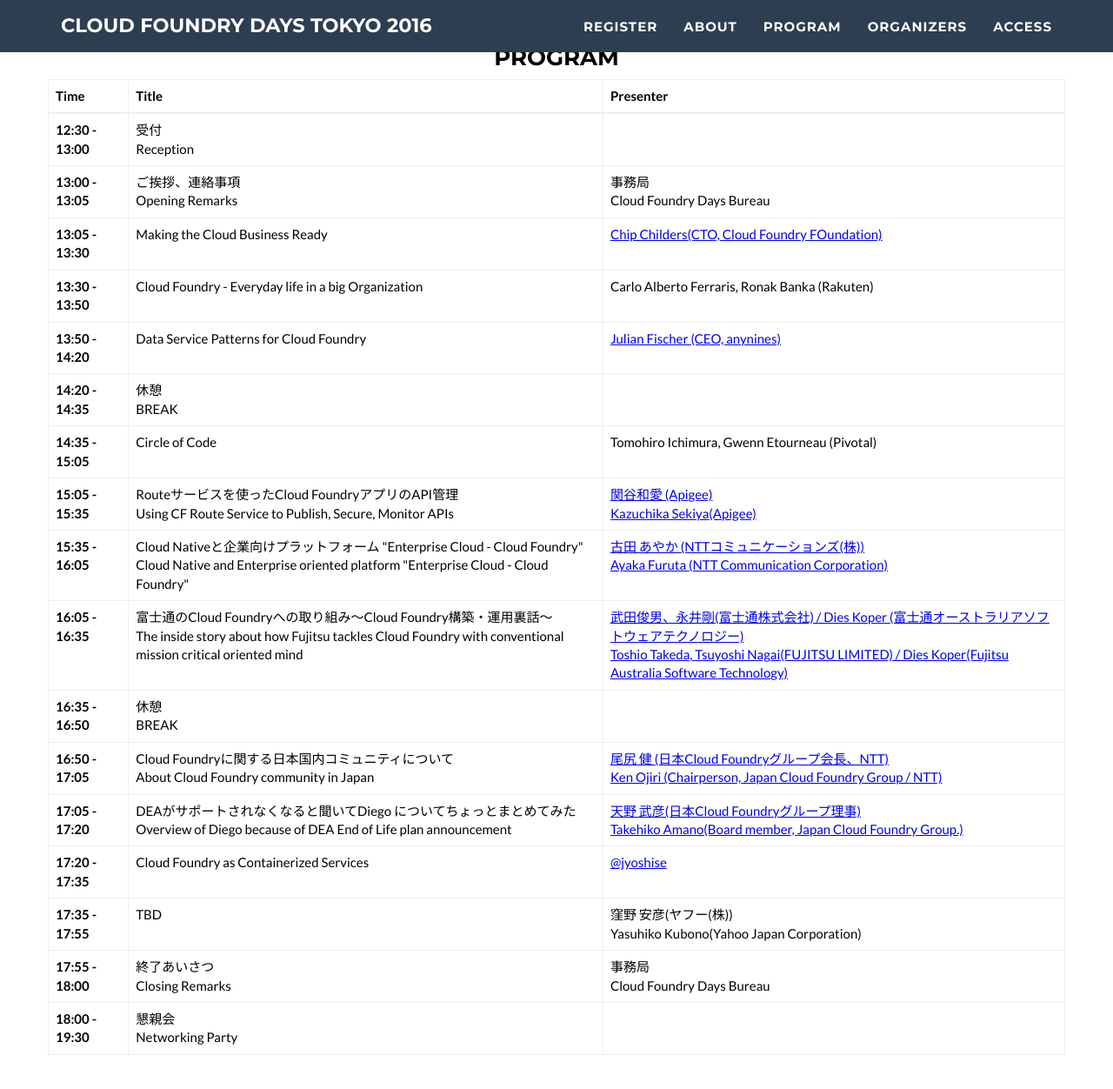
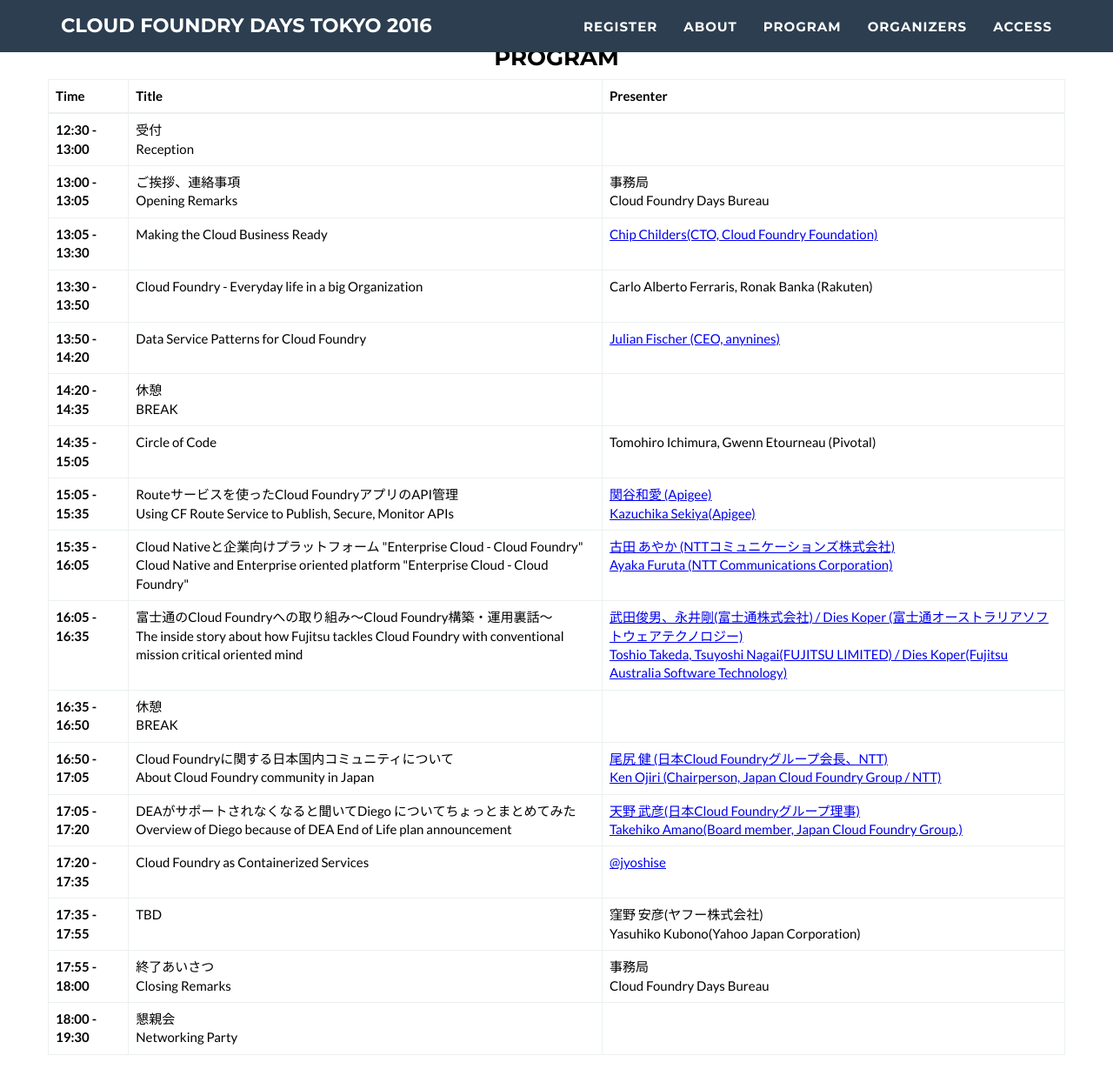
Before and after one commit to CloudFoundryDaysTokyo/2016, a Jekyll site: the page built from index.html, in a window 1280 px wide and 1400 px high, scrolled down 1704 px. Shown: the top 1252 px of the window at 87% size. Built offline with Jekyll 4.4.1, drawn with Linux system fonts in a browser that asks for light colours.

Commit message:
update organization names

```diff
--- a/_includes/program.html
+++ b/_includes/program.html
@@ -29,7 +29,7 @@
             <tr>
               <th scope="row">13:05 - 13:30</th>
               <td>Making the Cloud Business Ready</td>
-              <td><a href="JavaScript:void(0)" onclick="popWindow('img/chipchilders.png', 'Chip Childers (CTO, Cloud Foundry Foundation)', 'Initially, cloud technologies were all about the infrastructure. But infrastructure is a funny thing. Because infrastructure becomes a commodity. This is why we\'re at the edge of Cloud hitting its peak - and its first best use - via the platform layer. Chip Childers will discuss the future of cloud technologies, what drives enterprises to adopt these technologies in droves, and which development languages matter now, more than ever - and why.'); return false">Chip Childers(CTO, Cloud Foundry FOundation)</a></td>
+              <td><a href="JavaScript:void(0)" onclick="popWindow('img/chipchilders.png', 'Chip Childers (CTO, Cloud Foundry Foundation)', 'Initially, cloud technologies were all about the infrastructure. But infrastructure is a funny thing. Because infrastructure becomes a commodity. This is why we\'re at the edge of Cloud hitting its peak - and its first best use - via the platform layer. Chip Childers will discuss the future of cloud technologies, what drives enterprises to adopt these technologies in droves, and which development languages matter now, more than ever - and why.'); return false">Chip Childers(CTO, Cloud Foundry Foundation)</a></td>
             </tr>
             <tr>
               <th scope="row">13:30 - 13:50</th>
@@ -59,7 +59,7 @@
             <tr>
               <th scope="row">15:35 - 16:05</th>
               <td>Cloud Nativeと企業向けプラットフォーム "Enterprise Cloud - Cloud Foundry"<br>Cloud Native and Enterprise oriented platform "Enterprise Cloud - Cloud Foundry"</td>
-              <td><a href="JavaScript:void(0)" onclick="popWindow('img/ayaka.jpg', 'Ayaka Furuta (NTT Communications Corporation)', 'アジャイル, DevOps, マイクロサービス, コンテナ等、システム開発の新たな潮流が生まれています。Cloud Foundry は、このCloud Nativeと呼ばれるこの変化に対応する最適なプラットフォームです。この新しい潮流と、NTT Comの５年以上にわたるCloud Foundryへの取り組み、及び最新のプラットフォームである Enterprise Cloud - Cloud Foundryについて事例を交えながら解説します。<br><br>The new system development scheme have been emerging like agile development, DevOps, Microservices, Container etc. Cloud Foundry is a best suited and optimail platform which can meet such radical changes of development called Cloud Native. In this session, Ayaka explains this new trend, how NTT Communications have developed and contributed to Cloud Foundry for over 5 years and our latest platform Enterprise Cloud - Cloud Foundry with our use cases.'); return false">古田 あやか (NTTコミュニケーションズ(株))<br>Ayaka Furuta (NTT Communication Corporation)</a></td>
+              <td><a href="JavaScript:void(0)" onclick="popWindow('img/ayaka.jpg', 'Ayaka Furuta (NTT Communications Corporation)', 'アジャイル, DevOps, マイクロサービス, コンテナ等、システム開発の新たな潮流が生まれています。Cloud Foundry は、このCloud Nativeと呼ばれるこの変化に対応する最適なプラットフォームです。この新しい潮流と、NTT Comの５年以上にわたるCloud Foundryへの取り組み、及び最新のプラットフォームである Enterprise Cloud - Cloud Foundryについて事例を交えながら解説します。<br><br>The new system development scheme have been emerging like agile development, DevOps, Microservices, Container etc. Cloud Foundry is a best suited and optimail platform which can meet such radical changes of development called Cloud Native. In this session, Ayaka explains this new trend, how NTT Communications have developed and contributed to Cloud Foundry for over 5 years and our latest platform Enterprise Cloud - Cloud Foundry with our use cases.'); return false">古田 あやか (NTTコミュニケーションズ株式会社)<br>Ayaka Furuta (NTT Communications Corporation)</a></td>
             </tr>
             <tr>
               <th scope="row">16:05 - 16:35</th>
@@ -89,7 +89,7 @@
             <tr>
               <th scope="row">17:35 - 17:55</th>
               <td>TBD</td>
-              <td>窪野 安彦(ヤフー(株))<br>Yasuhiko Kubono(Yahoo Japan Corporation)</td>
+              <td>窪野 安彦(ヤフー株式会社)<br>Yasuhiko Kubono(Yahoo Japan Corporation)</td>
             </tr>
             <tr>
               <th scope="row">17:55 - 18:00</th>
```
